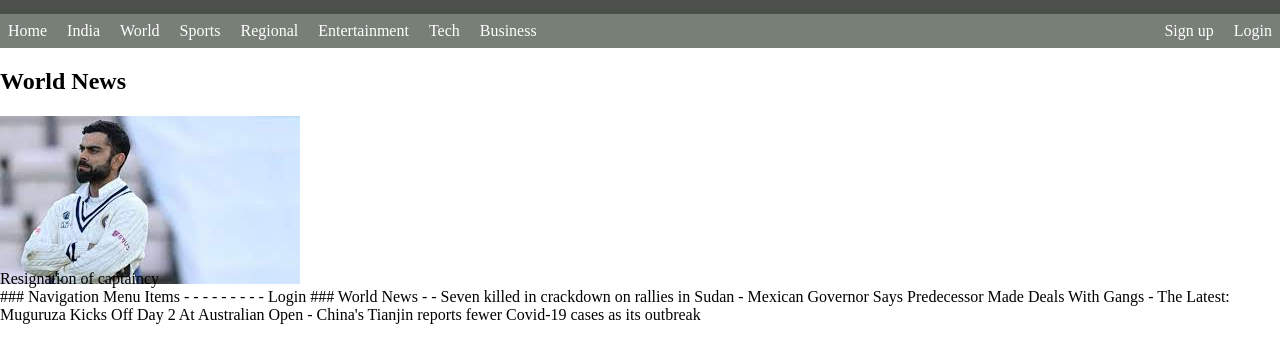
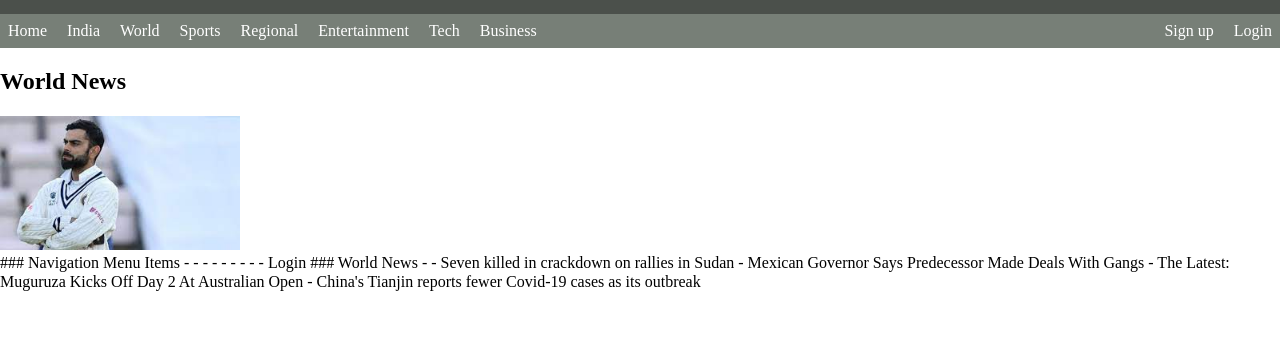
Before and after one commit to puranik3/gl-fsd-jan-apr-2022, a plain HTML site: page news-website/index.html in a window 1280 px wide. Shown: the part 55-418 px from the top of the page. Drawn offline with Linux system fonts and the light colour scheme.

Commit message:
working on news item

```diff
--- a/news-website/css/index.css
+++ b/news-website/css/index.css
@@ -1,8 +1,19 @@
 .news-item {
     position: relative;
+    display: inline-block;
+    width: 240px;
+}
+
+.news-item-image {
+    width: 100%;
 }
 
 .news-title {
+    display: none;
     position: absolute;
     bottom: 0px;
 }
+
+.news-item:hover .news-title {
+    display: block;
+}
--- a/news-website/index.html
+++ b/news-website/index.html
@@ -45,7 +45,7 @@
 
                 <div class="news-gallery">
                     <div class="news-item">
-                        <img src="images/world-news/01.jpg" alt="Resignation of captaincy (Serious-looking Virat)" />
+                        <img src="images/world-news/01.jpg" alt="Resignation of captaincy (Serious-looking Virat)" class="news-item-image" />
                         <div class="news-title">Resignation of captaincy</div>
                     </div>
                     <!-- more news items will be added -->
```
